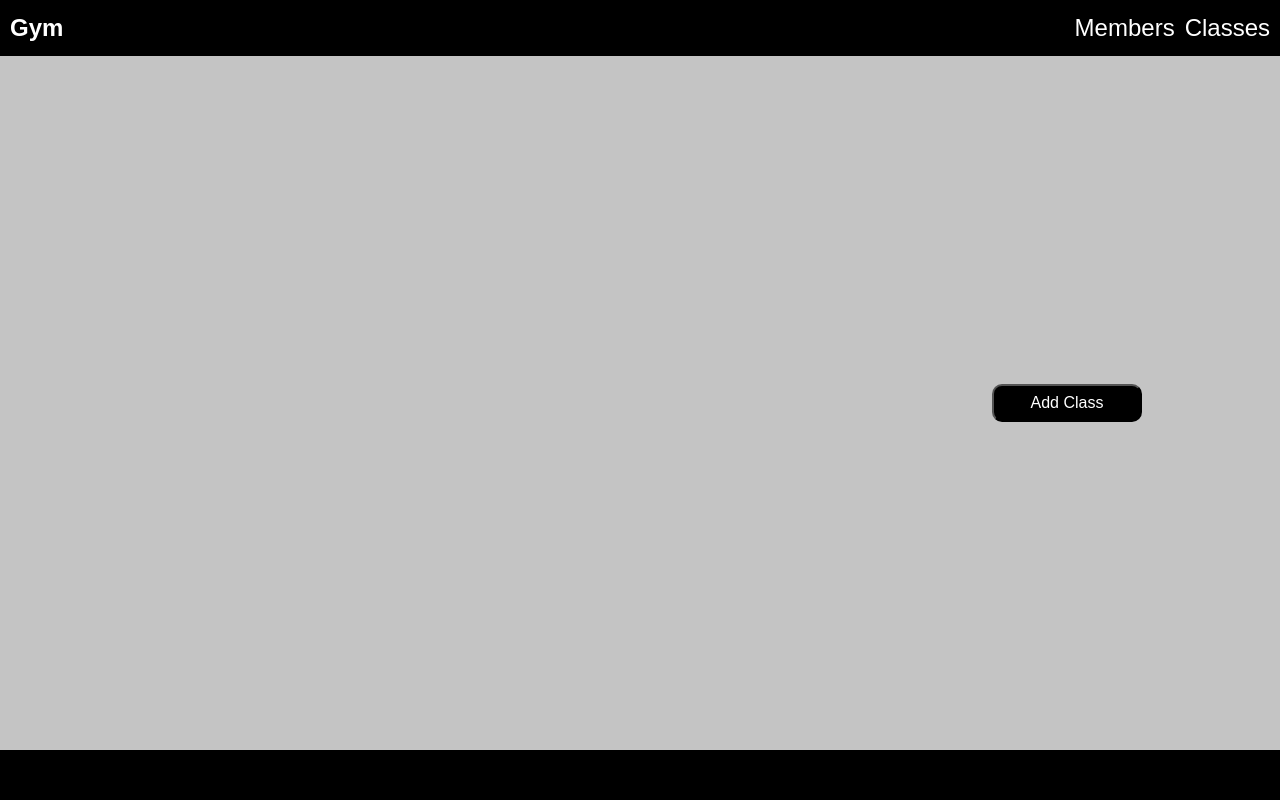
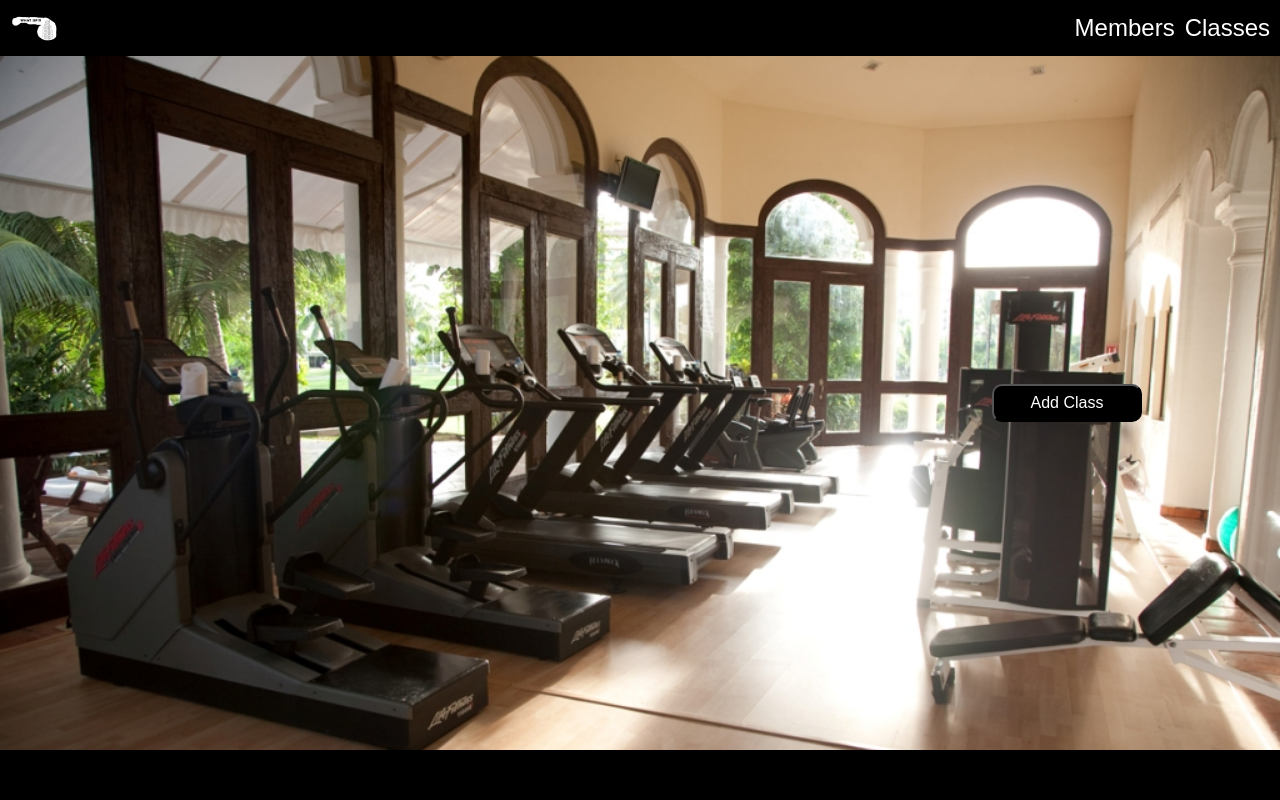
Before and after one commit to douglasrusse11/gym_project, a Flask app: page /classes in a window 1280 px wide. Run offline with Flask 2, Linux system fonts and the light colour scheme; data that the repository does not hold is empty; some libraries are stand-ins or nearby versions.

Commit message:
adds background image, logo, favicon, title, css

```diff
--- a/static/css/style.css
+++ b/static/css/style.css
@@ -15,8 +15,8 @@ header {
     flex: 0 0 50px;
 }
 
-h1 {
-    font-size: 24px;
+header > a > img {
+    height: 30px;
 }
 
 h2 {
@@ -40,6 +40,8 @@ header > nav > ul > li > a {
 }
 
 main {
+    background-image: url('../img/background.jpeg');
+    background-size: cover;
     background-color: #c4c4c4;
     flex: 1 1 auto;
     display: flex;
--- a/templates/base.html
+++ b/templates/base.html
@@ -7,11 +7,12 @@
     <link rel="stylesheet" href="{{ url_for('static', filename='css/reset.css') }}">
     <link rel="stylesheet" href="{{ url_for('static', filename='css/style.css') }}">
     <link href="https://fonts.googleapis.com/css2?family=Material+Icons" rel="stylesheet">
-    <title>Document</title>
+    <link rel="icon" type="image/png" href="/static/img/icon.png">
+    <title>Gym</title>
 </head>
 <body>
     <header>
-        <h1>Gym</h1>
+        <a href="/"><img src="/static/img/logo.jpeg" alt="Gym logo"></a>
         <nav>
             <ul>
                 <li><a href="/members">Members</a></li>
```
Also changed, not shown: static/img/attribution.md (added, +1 -0 lines), static/img/background.jpeg (added), static/img/icon.png (added), static/img/logo.jpeg (added).
